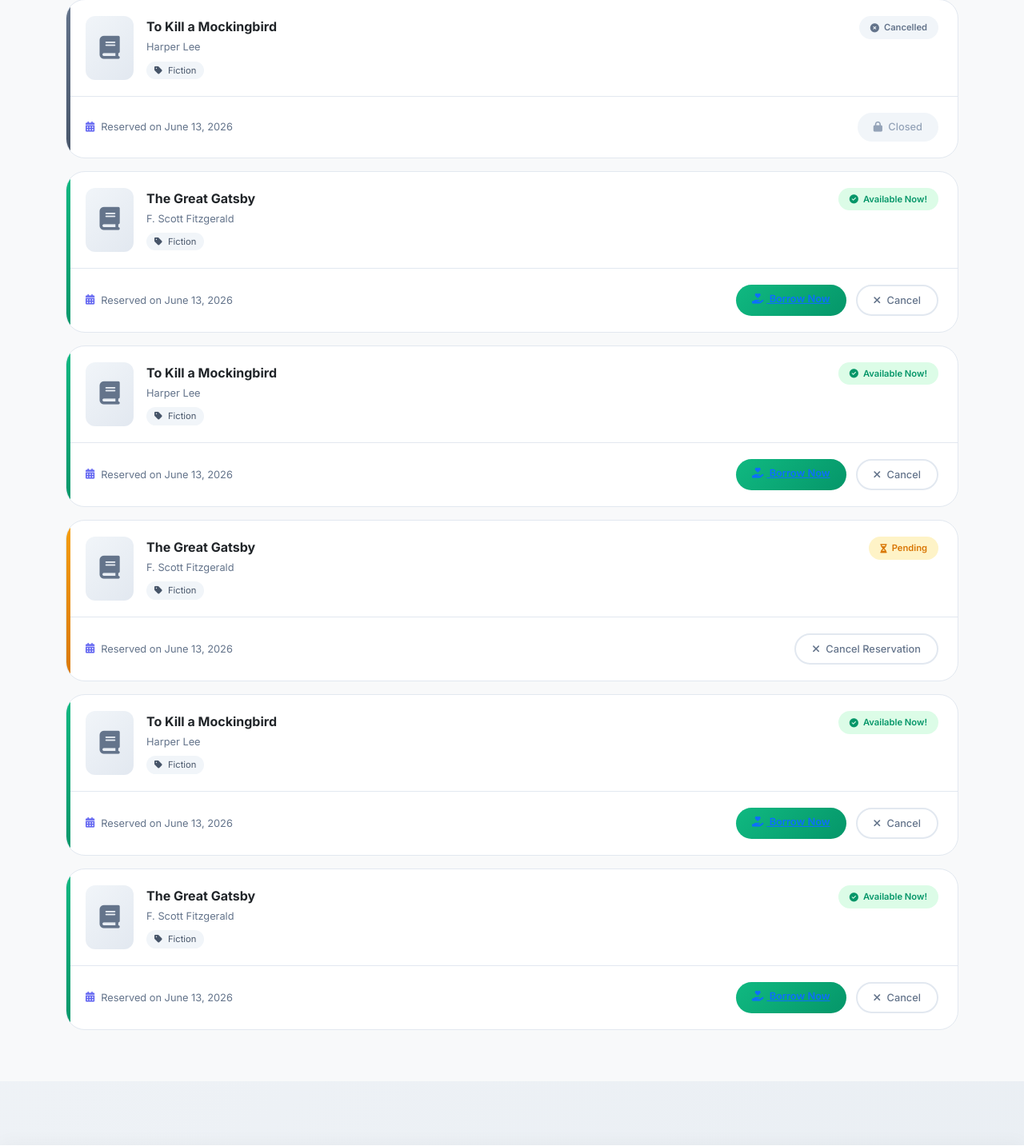
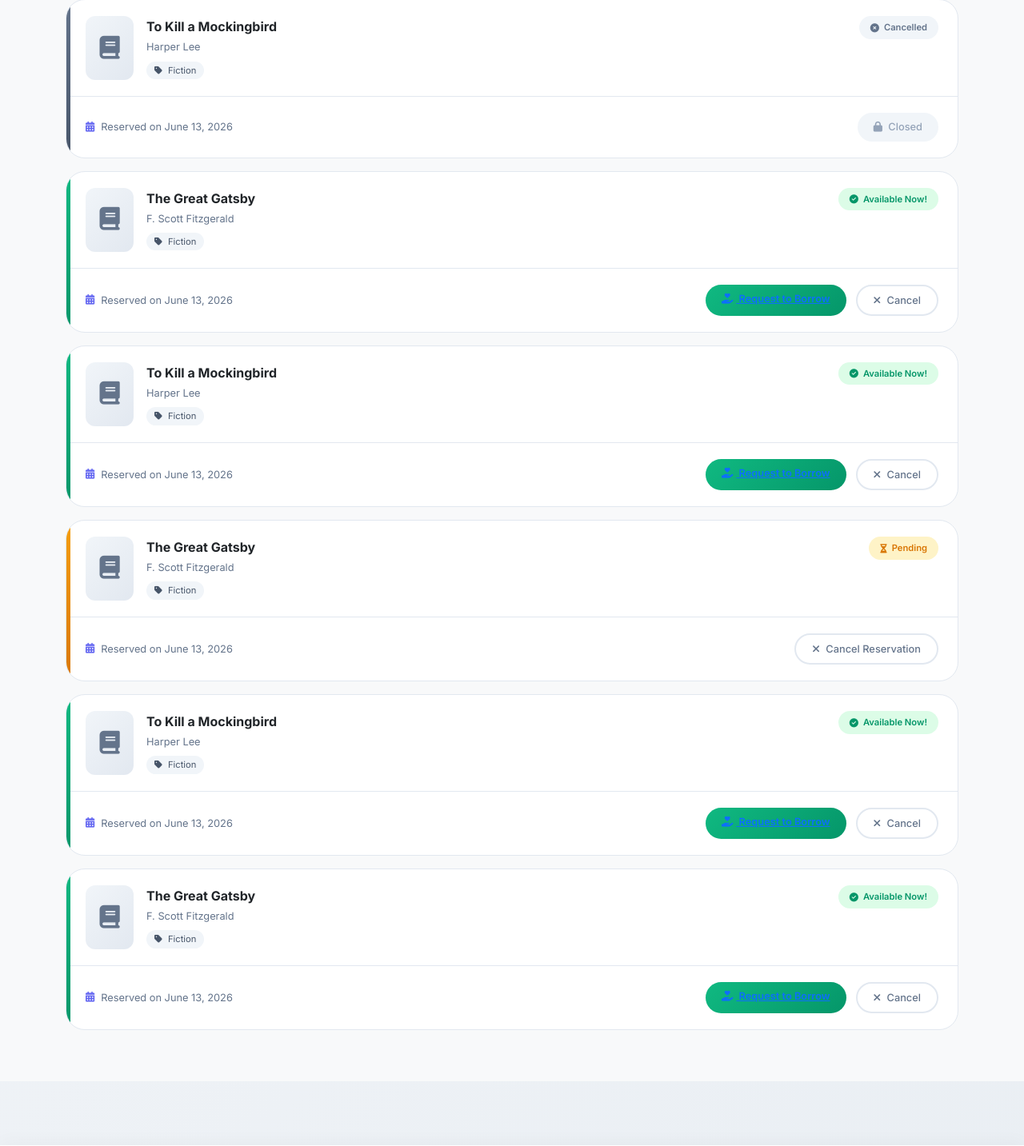
Before and after one commit to Dhamnix/OnlineLibManagment, a Django app: page /borrowing/reservations/ in a window 1280 px wide. Shown: the part 868-2301 px from the top of the page at 80% size. Run offline with Django 5.2, Linux system fonts and the light colour scheme; a user stored in the database is signed in; data comes from the database, SQL or seed files in the repository; both versions use the stored data as it was after the commit.

Commit message:
changing the borrow logic Fix

```diff
--- a/borrowing/templates/borrowing/admin_reservation_list.html
+++ b/borrowing/templates/borrowing/admin_reservation_list.html
@@ -157,7 +157,7 @@
                                         </form>
                                     {% endif %}
                                     {% if reservation.status == 'AVAILABLE' %}
-                                        <a href="{% url 'borrowing:borrow_book' reservation.book.pk %}" class="btn btn-success" title="Borrow Now">
+                                        <a href="{% url 'borrowing:request_borrow' reservation.book.pk %}" class="btn btn-success" title="Request Borrow">
                                             <i class="fas fa-hand-holding-heart"></i>
                                         </a>
                                     {% endif %}
--- a/borrowing/templates/borrowing/reservation_list.html
+++ b/borrowing/templates/borrowing/reservation_list.html
@@ -480,8 +480,8 @@
 
                             <div class="action-buttons-res">
                                 {% if res.status == 'AVAILABLE' %}
-                                    <a href="{% url 'borrowing:borrow_book' res.book.pk %}" class="btn-borrow">
-                                        <i class="fas fa-hand-holding-heart me-1"></i> Borrow Now
+                                    <a href="{% url 'borrowing:request_borrow' res.book.pk %}" class="btn-borrow">
+                                        <i class="fas fa-hand-holding-heart me-1"></i> Request to Borrow
                                     </a>
                                     <form method="post" action="{% url 'borrowing:cancel_reservation' res.pk %}" class="d-inline">
                                         {% csrf_token %}
--- a/dashboard/templates/dashboard/dashboard.html
+++ b/dashboard/templates/dashboard/dashboard.html
@@ -505,10 +505,10 @@
                                             <span class="reservation-status available">
                                                 <i class="fas fa-check-circle"></i> Available!
                                             </span>
-                                            <a href="{% url 'borrowing:borrow_book' res.book.pk %}"
+                                            <a href="{% url 'borrowing:request_borrow' res.book.pk %}"
                                                class="btn btn-sm btn-success mt-2 mt-sm-0 ms-sm-2">
-                                                Borrow Now
-                                            </a>
+                                                 Request to Borrow
+                                             </a>
                                         {% endif %}
                                     </div>
                                 </div>
```
Also changed, not shown: db.sqlite3.
